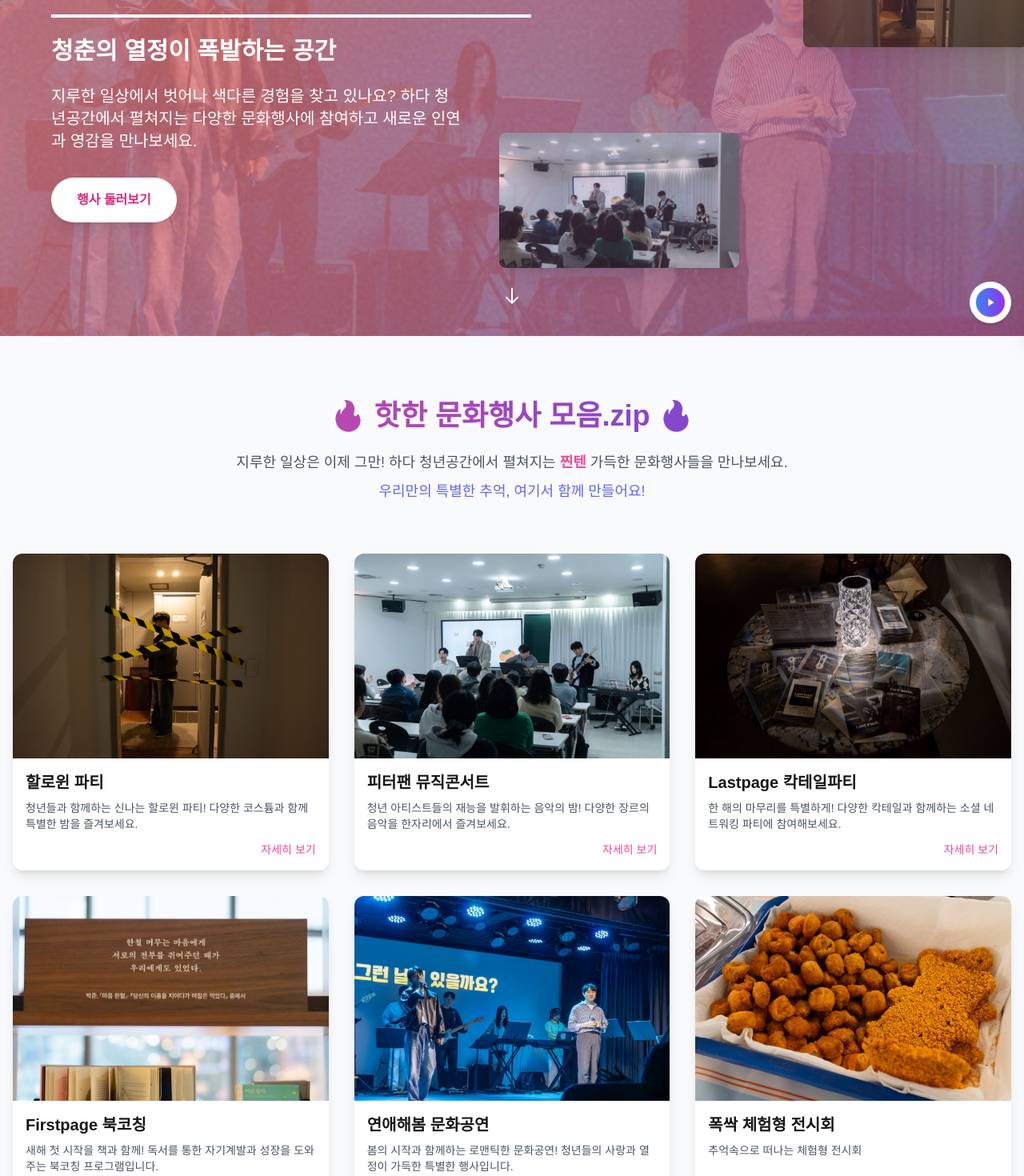
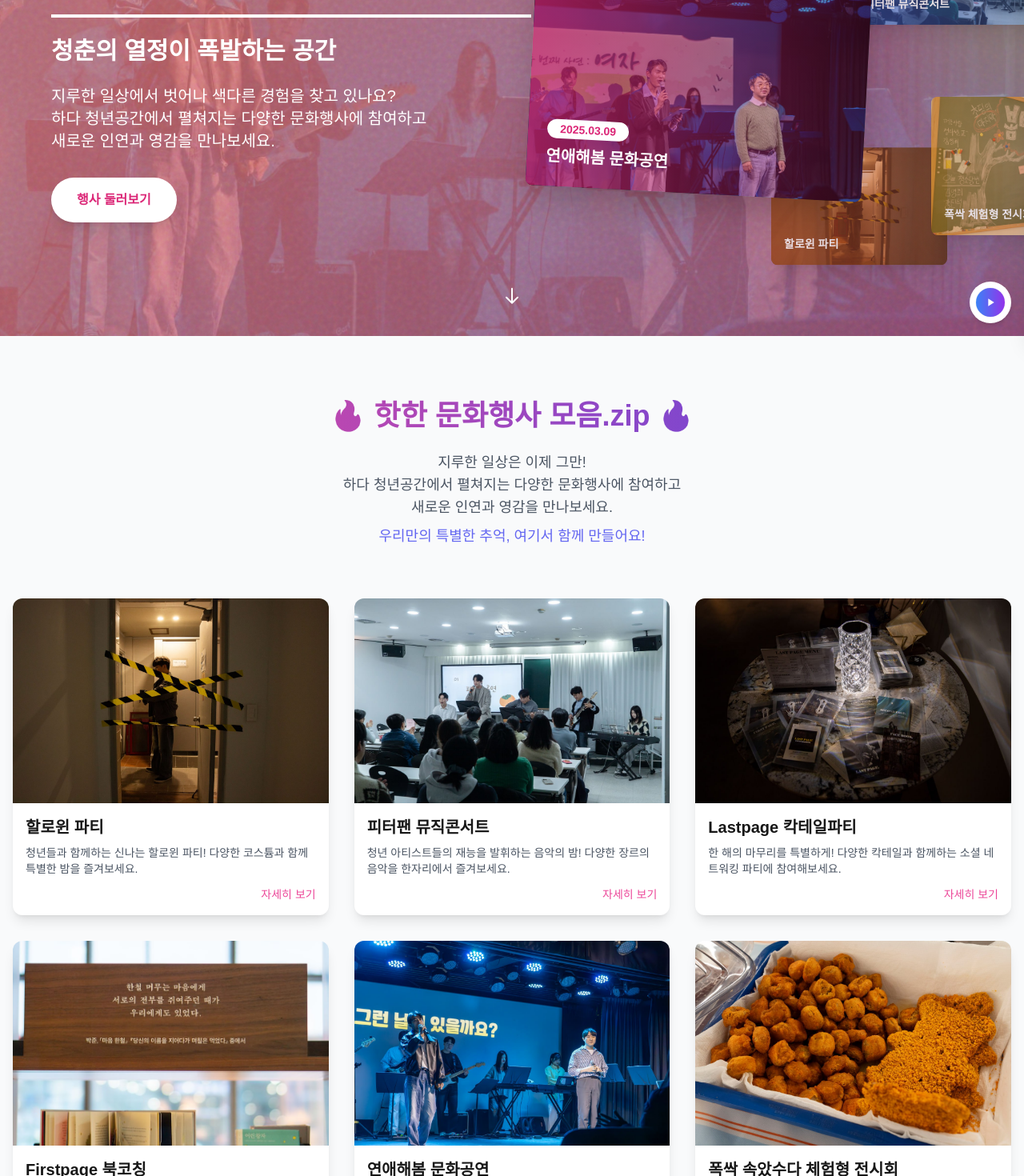
Before and after one commit to gitroll2023/hada_center, a Next.js app: page /events in a window 1280 px wide. Shown: the part 380-1850 px from the top of the page at 80% size. Built offline with nearby package versions, Linux system fonts and the light colour scheme.

Commit message:
일부 uxui 수정

```diff
--- a/src/app/api/rss/route.ts
+++ b/src/app/api/rss/route.ts
@@ -1,42 +1,49 @@
 import RSS from 'rss';
 import { NextResponse } from 'next/server';
 
-// 행사 데이터 (실제로는 DB에서 가져오거나 CMS에서 가져올 수 있음)
+// 행사 데이터 (실제 events 페이지의 데이터와 일치시킴)
 const events = [
   {
     id: 1,
-    title: "청년 네트워킹 데이",
-    date: "2025.05.20",
-    description: "다양한 분야의 청년들이 모여 네트워킹하는 행사입니다. 새로운 인연과 기회를 만들어보세요.",
-    link: "/events/1"
+    title: "할로윈 파티",
+    date: "2024.10.29",
+    description: "청년들과 함께하는 신나는 할로윈 파티! 다양한 코스튬과 함께 특별한 밤을 즐겨보세요.",
+    link: "/events"
   },
   {
     id: 2,
-    title: "스타트업 아이디어 경진대회",
-    date: "2025.06.15",
-    description: "혁신적인 아이디어를 가진 청년들의 경연장! 당신의 아이디어를 펼쳐보세요.",
-    link: "/events/2"
+    title: "피터팬 뮤직콘서트",
+    date: "2024.11.22",
+    description: "청년 아티스트들의 재능을 발휘하는 음악의 밤! 다양한 장르의 음악을 한자리에서 즐겨보세요.",
+    link: "/events"
   },
   {
     id: 3,
-    title: "청년 문화예술 페스티벌",
-    date: "2025.07.10",
-    description: "청년 예술가들의 작품 전시와 공연이 어우러진 축제의 장입니다.",
-    link: "/events/3"
+    title: "Lastpage 칵테일파티",
+    date: "2024.11.29",
+    description: "한 해의 마무리를 특별하게! 다양한 칵테일과 함께하는 소셜 네트워킹 파티에 참여해보세요.",
+    link: "/events"
   },
   {
     id: 4,
-    title: "폭싹 체험형 전시회",
-    date: "2025.04.11",
-    description: "추억속으로 떠나는 체험형 전시회",
-    link: "/events/4"
+    title: "Firstpage 북코칭",
+    date: "2025.02.04",
+    description: "새해 첫 시작을 책과 함께! 독서를 통한 자기계발과 성장을 도와주는 북코칭 프로그램입니다.",
+    link: "/events"
   },
   {
     id: 5,
     title: "연애해봄 문화공연",
     date: "2025.03.09",
-    description: "봄을 맞아 청년들을 위한 로맨틱한 문화공연",
-    link: "/events/5"
+    description: "봄의 시작과 함께하는 로맨틱한 문화공연! 청년들의 사랑과 열정이 가득한 특별한 행사입니다.",
+    link: "/events"
+  },
+  {
+    id: 6,
+    title: "폭싹 체험형 전시회",
+    date: "2025.04.11",
+    description: "추억속으로 떠나는 체험형 전시회",
+    link: "/events"
   }
 ];
 
@@ -47,7 +54,7 @@ export async function GET() {
     description: '광주 청년공간 하다의 최신 행사와 프로그램 소식을 확인하세요.',
     site_url: 'https://www.hada-in-gwangju.co.kr',
     feed_url: 'https://www.hada-in-gwangju.co.kr/api/rss',
-    image_url: 'https://www.hada-in-gwangju.co.kr/logo.png',
+    image_url: 'https://www.hada-in-gwangju.co.kr/images/logo.png',
     language: 'ko',
     pubDate: new Date(),
     copyright: `© ${new Date().getFullYear()} 청년공간 하다. All rights reserved.`
--- a/src/app/events/page.tsx
+++ b/src/app/events/page.tsx
@@ -85,9 +85,9 @@ const events: Event[] = [
   },
   {
     id: 6,
-    title: "폭싹 체험형 전시회",
+    title: "폭싹 속았수다 체험형 전시회",
     date: "2025.04.11",
-    description: "추억속으로 떠나는 체험형  전시회",
+    description: "어린 시절 추억 속으로 떠나는 체험형 전시회! 향수를 자극하는 다양한 인터랙티브 전시물과 함께 잊고 있던 감성을 되살려보세요.",
     images: [
       "/images/history/250411 폭싹속았수다 체험형 전시회/1.jpg",
       "/images/history/250411 폭싹속았수다 체험형 전시회/2.jpg",
@@ -436,8 +436,8 @@ export default function EventsPage() {
                 transition={{ duration: 1, delay: 1 }}
                 className="text-base md:text-xl mb-8 max-w-lg"
               >
-                지루한 일상에서 벗어나 색다른 경험을 찾고 있나요?
-                하다 청년공간에서 펼쳐지는 다양한 문화행사에 참여하고
+                지루한 일상에서 벗어나 색다른 경험을 찾고 있나요?<br />
+                하다 청년공간에서 펼쳐지는 다양한 문화행사에 참여하고<br />
                 새로운 인연과 영감을 만나보세요.
               </motion.p>
 
@@ -466,19 +466,19 @@ export default function EventsPage() {
               <div className="relative w-full">
                 {/* 메인 이미지 */}
                 <motion.div
-                  className="relative z-20 rounded-lg overflow-hidden shadow-2xl transform rotate-3 w-full"
+                  className="relative z-20 rounded-lg overflow-hidden shadow-2xl transform rotate-3 w-[70%] ml-0 mr-auto"
                   whileHover={{ scale: 1.05, rotate: 0 }}
                   transition={{ duration: 0.3 }}
                 >
-                  <div className="relative w-full h-full">
+                  <div className="relative w-full h-[250px] md:h-[300px]">
                     <Image
                       src="/images/history/250309 연애해봄 문화공연/3.jpg"
                       alt="연애해봄 문화공연"
                       fill
-                      className="object-cover"
+                      className="object-cover object-left scale-110"
                     />
                     <div className="absolute inset-0 bg-gradient-to-r from-pink-600/70 via-pink-600/40 to-pink-600/20" />
-                    <div className="absolute bottom-0 left-0 p-6">
+                    <div className="absolute bottom-0 left-0 right-0 p-6">
                       <span className="bg-white text-pink-600 px-4 py-1 rounded-full text-sm font-bold">
                         2025.03.09
                       </span>
@@ -489,31 +489,58 @@ export default function EventsPage() {
 
                 {/* 배경 이미지들 - 모바일에서는 숨김 */}
                 <motion.div
-                  className="absolute top-20 -left-10 z-10 rounded-lg overflow-hidden shadow-xl transform -rotate-6 opacity-70 hidden md:block"
+                  className="absolute -top-10 -right-10 z-10 rounded-lg overflow-hidden shadow-xl transform -rotate-6 opacity-80 hidden md:block"
                   animate={{ y: [0, -10, 0] }}
                   transition={{ duration: 5, repeat: Infinity }}
                 >
                   <Image
                     src="/images/history/241122 피터팬 뮤직콘서트/1.jpg"
                     alt="피터팬 뮤직콘서트"
-                    width={300}
-                    height={200}
+                    width={240}
+                    height={160}
                     className="object-cover"
                   />
+                  <div className="absolute inset-0 bg-gradient-to-r from-blue-600/50 to-blue-600/20" />
+                  <div className="absolute bottom-0 left-0 p-4">
+                    <h3 className="text-white text-sm font-bold">피터팬 뮤직콘서트</h3>
+                  </div>
                 </motion.div>
 
                 <motion.div
-                  className="absolute bottom-10 -right-5 z-10 rounded-lg overflow-hidden shadow-xl transform rotate-6 opacity-70 hidden md:block"
+                  className="absolute -bottom-20 right-20 z-10 rounded-lg overflow-hidden shadow-xl transform rotate-8 opacity-80 hidden md:block"
                   animate={{ y: [0, 10, 0] }}
-                  transition={{ duration: 4, repeat: Infinity, delay: 1 }}
+                  transition={{ duration: 4, repeat: Infinity, delay: 0.5 }}
                 >
                   <Image
                     src="/images/history/241029 할로윈파티/2.jpg"
                     alt="할로윈 파티"
-                    width={280}
+                    width={220}
+                    height={140}
+                    className="object-cover"
+                  />
+                  <div className="absolute inset-0 bg-gradient-to-r from-orange-600/50 to-orange-600/20" />
+                  <div className="absolute bottom-0 left-0 p-4">
+                    <h3 className="text-white text-sm font-bold">할로윈 파티</h3>
+                  </div>
+                </motion.div>
+
+                {/* 세 번째 배경 이미지 추가 - 모바일에서는 숨김 */}
+                <motion.div
+                  className="absolute top-[60%] -right-40 z-10 rounded-lg overflow-hidden shadow-xl transform -rotate-12 opacity-80 hidden md:block"
+                  animate={{ y: [0, -8, 0] }}
+                  transition={{ duration: 6, repeat: Infinity, delay: 1 }}
+                >
+                  <Image
+                    src="/images/history/250411 폭싹속았수다 체험형 전시회/3.jpg"
+                    alt="폭싹 체험형 전시회"
+                    width={260}
                     height={180}
                     className="object-cover"
                   />
+                  <div className="absolute inset-0 bg-gradient-to-r from-yellow-600/50 to-yellow-600/20" />
+                  <div className="absolute bottom-0 left-0 p-4">
+                    <h3 className="text-white text-sm font-bold">폭싹 체험형 전시회</h3>
+                  </div>
                 </motion.div>
               </div>
             </motion.div>
@@ -555,8 +582,9 @@ export default function EventsPage() {
               🔥 핫한 문화행사 모음.zip 🔥
             </h2>
             <p className="text-lg text-gray-600 max-w-3xl mx-auto">
-              지루한 일상은 이제 그만! 하다 청년공간에서 펼쳐지는 <span className="font-bold text-pink-500">찐텐</span> 가득한 문화행사들을 만나보세요.
-              <br />
+              지루한 일상은 이제 그만!<br />
+              하다 청년공간에서 펼쳐지는 다양한 문화행사에 참여하고<br />
+              새로운 인연과 영감을 만나보세요.<br />
               <span className="inline-block mt-2 text-indigo-500 font-medium">우리만의 특별한 추억, 여기서 함께 만들어요!</span>
             </p>
           </motion.div>
--- a/src/components/home/EventsSection.tsx
+++ b/src/components/home/EventsSection.tsx
@@ -36,9 +36,9 @@ const EventsSection = () => {
     },
     {
       id: 4,
-      title: "폭싹속았수다 체험형 전시회",
+      title: "폭싹 체험형 전시회",
       date: "2024.10.15",
-      description: "추억속으로 떠나는 체험형  전시회",
+      description: "추억속으로 떠나는 체험형 전시회",
       image: "/images/history/250309 연애해봄 문화공연/1.jpg", // 실제 이미지로 변경 필요
       color: "bg-green-500"
     }
```
Also changed, not shown: src/app/about/page.tsx (+50 -58 lines), 1 other file (tests, documents, lock files or other folders).
